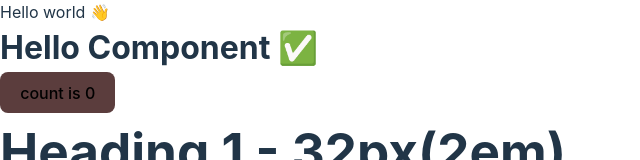
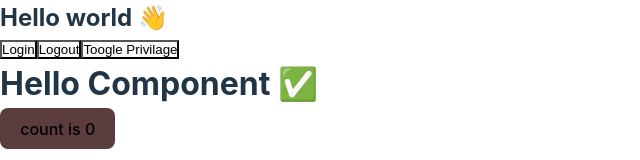
Before and after one commit to nape1/vite-vue-pinia-vuerouter, a Vue app: page / in a window 1280 px wide. Shown: the top 160 px of the page, without its empty margins (0-640 px from the left). Built offline with nearby package versions, Linux system fonts and the light colour scheme.

Commit message:
pinia sample store added

```diff
--- a/src/App.vue
+++ b/src/App.vue
@@ -1,12 +1,24 @@
 <script setup>
+import { onMounted } from 'vue';
 import MessageCounter from './components/MessageCounter.vue'
 import HtmlTags from './components/HtmlTags.vue'
+
+import { useUserStore } from './stores/user'
+import { storeToRefs } from 'pinia';
+
+const useUser = useUserStore()
+const { userName, isLoggedIn, isAdmin } = storeToRefs(useUser)
+
+onMounted(() => { isAdmin.value = false })
 </script>
 
 <template>
-  <div>
-    Hello world 👋
-  </div>
+  <h2>
+    Hello {{ userName ?? 'world' }} {{isAdmin ? '🔥': '👋'}}
+  </h2>
+  <button @click="useUser.loginUser">Login</button>
+  <button @click="useUser.logoutUser">Logout</button>
+  <button @click="useUser.tooglePrivlage">Toogle Privilage</button>
   <MessageCounter msg="Hello Component ✅" />
   <HtmlTags/>
 </template>
--- /dev/null
+++ b/src/stores/user.js
@@ -0,0 +1,28 @@
+import { defineStore } from 'pinia'
+
+
+export const useUserStore = defineStore('user', {
+    state: () => ({
+        isAdmin:false,
+        userName: null,
+        isLoggedIn: false
+    }),
+    actions: {
+        loginUser(){
+            this.userName = 'John Doe'
+            this.isLoggedIn = true
+        },
+        logoutUser(){
+            this.userName = null
+            this.isLoggedIn = false
+            this.isAdmin = false
+
+        },
+        tooglePrivlage(){
+            if(this.isLoggedIn){
+                this.isAdmin = !this.isAdmin
+            }
+        },
+    },
+    persist: true
+})
```
